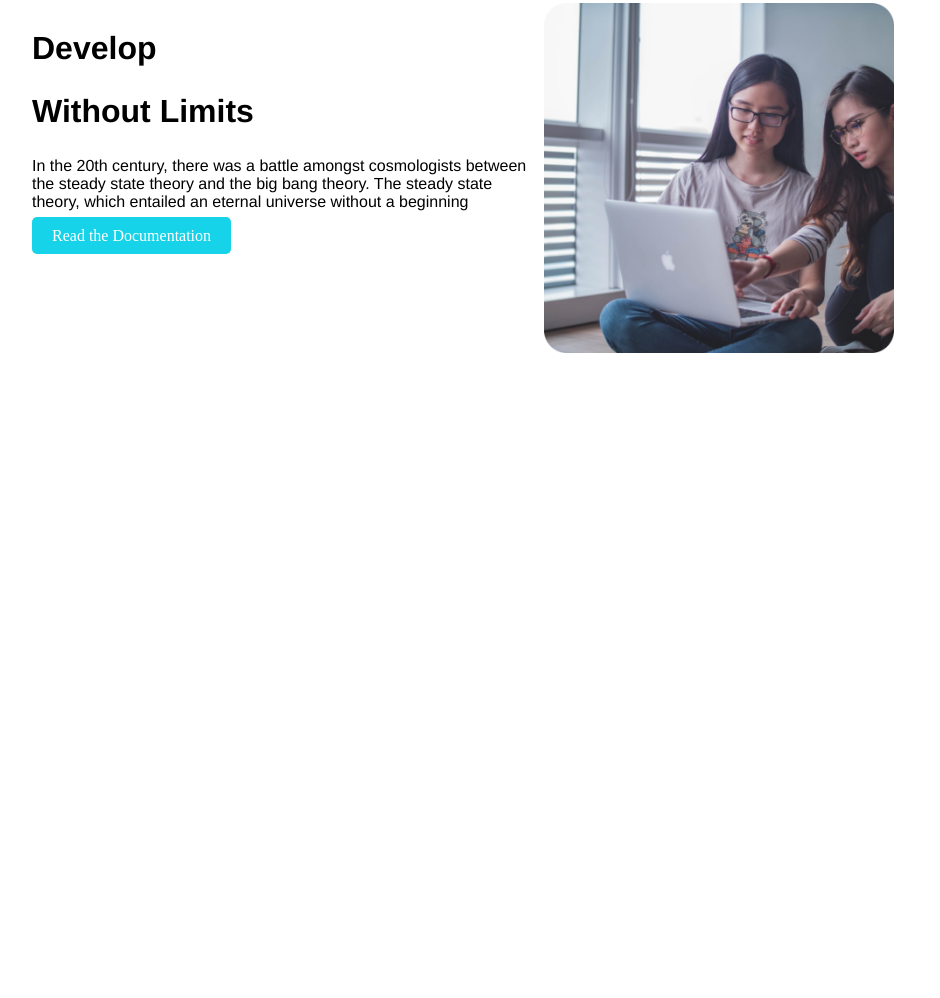
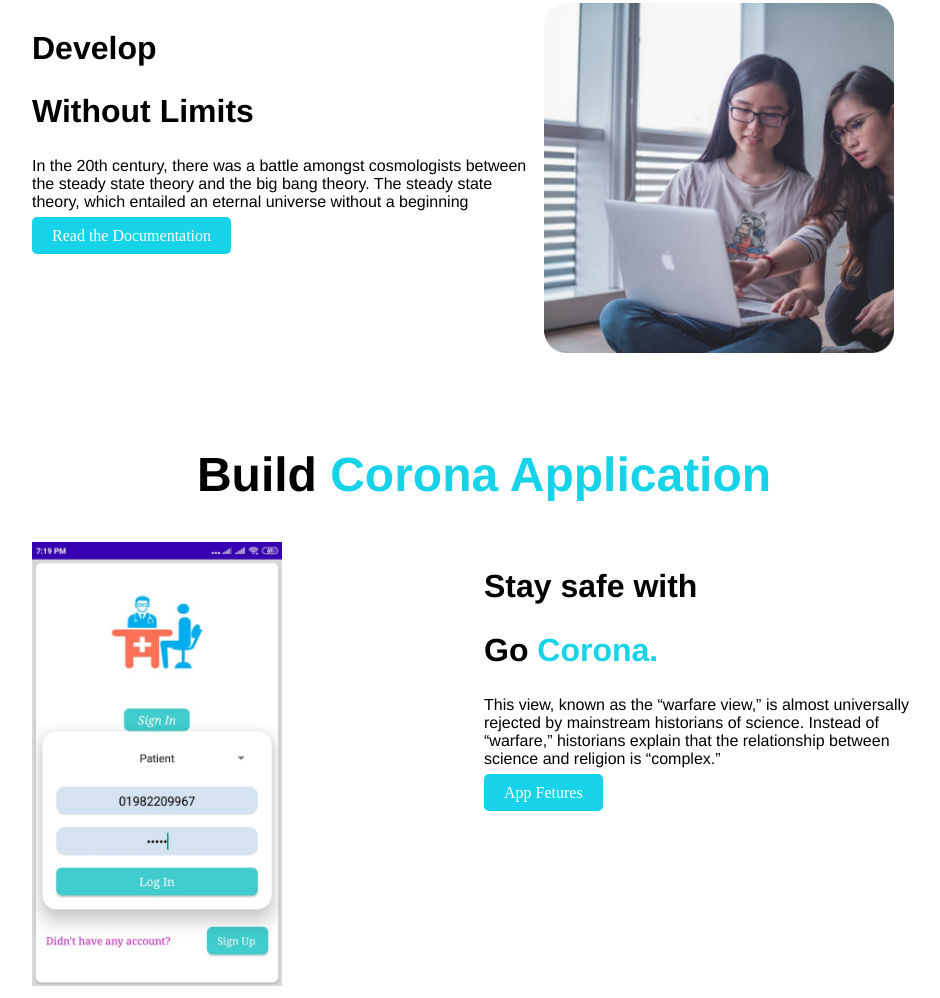
Before and after one commit to tanianasrin1/assignment-1-repo, a plain HTML site: page index.html in a window 1280 px wide. Shown: the part 1591-2589 px from the top of the page, without its empty margins (156-1096 px from the left). Before the commit the page ends 1956 px from the top, so only its background shows below. Drawn offline with Linux system fonts and the light colour scheme.

Commit message:
added body

```diff
--- a/index.html
+++ b/index.html
@@ -106,6 +106,26 @@
          </div>
      </section>
 
+     <section class="footer">
+         <h1 class="title">Build <span style="color:#16d3e9;">Corona Application</span> </h1>
+
+         <div class="mid-box">
+            <div class="mid-pic">
+                <img src="d.jpg" width="250px" alt="">
+            </div>
+
+            <div class="mid-theory">
+                <h2 class="mid-font">Stay safe with  </h2>
+                <h2 class="mid-font">Go <span style="color:#16d3e9; ;">Corona.</span> </h2>
+                <p>This view, known as the “warfare view,” is almost universally rejected by mainstream historians of science. Instead of “warfare,” historians explain that the relationship between science and religion is “complex.” </p>
+
+                <span class="text-button">App Fetures</span>
+
+            </div>
+         </div>
+
+     </section>
+
 
 
 
--- a/style.css
+++ b/style.css
@@ -112,3 +112,14 @@ p {
 .mid-full {
   margin-top: 90px;
 }
+.title {
+  text-align: center;
+  font-family: "Franklin Gothic Medium", "Arial Narrow", Arial, sans-serif;
+  font-size: 3em;
+}
+.footer {
+  margin-top: 90px;
+}
+.footer-div {
+  display: flex;
+}
```
Also changed, not shown: d.jpg (added), 1 other file.
